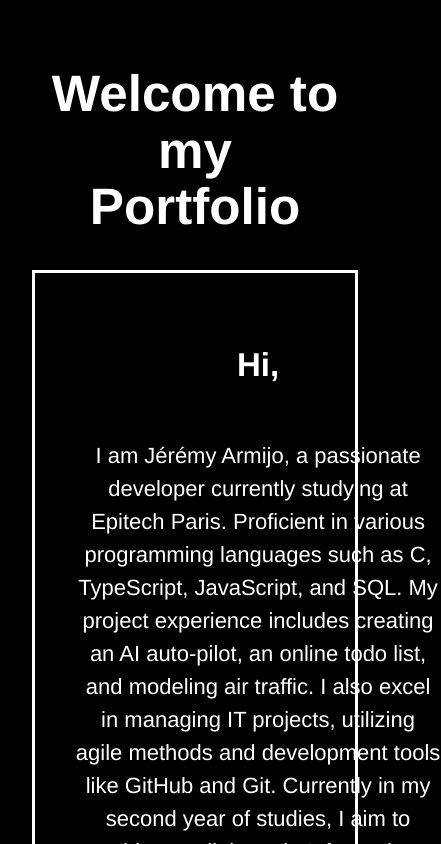
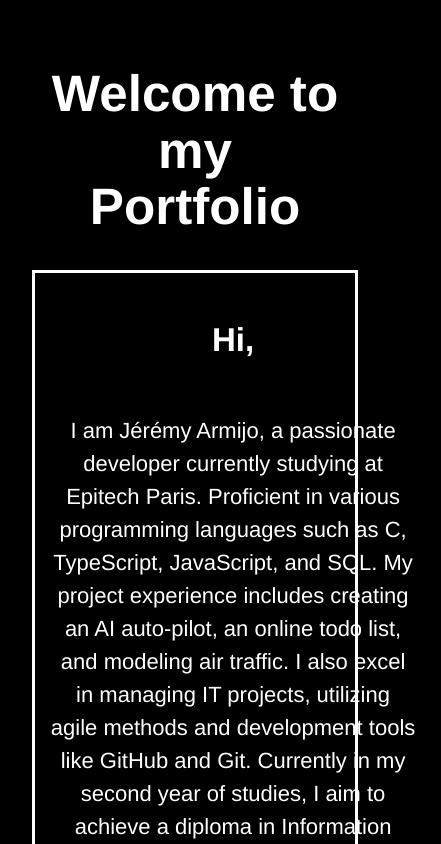
Before and after one commit to jeremyarmijo/Portfolio, a React (Vite) app: page / in a window 390 px wide. Shown: the top 844 px of the page, 441 px wide, since content can reach past the window. Built offline with nearby package versions, Linux system fonts and the light colour scheme.

Commit message:
FIX[project card size for mobile and the size for the text description home]

```diff
--- a/src/Components/card.tsx
+++ b/src/Components/card.tsx
@@ -16,7 +16,7 @@ interface CardProps {
 
 const Card: React.FC<CardProps> = ({ title, description, imageUrl1, imageUrl2, imageUrl3, linkUrl,
                                     language, type, group_size, begin_date, duration_project }) => {
-  const size_pic="400px"
+  const size_pic="300px"
 
   return (
     <div>
--- a/src/index.css
+++ b/src/index.css
@@ -97,7 +97,7 @@
 .center {
   border: 3px solid white;
   display: grid;
-  padding: 40px;
+  padding: 15px;
   font-size: 22px;
   font-family: Helvetica;
 }
```
